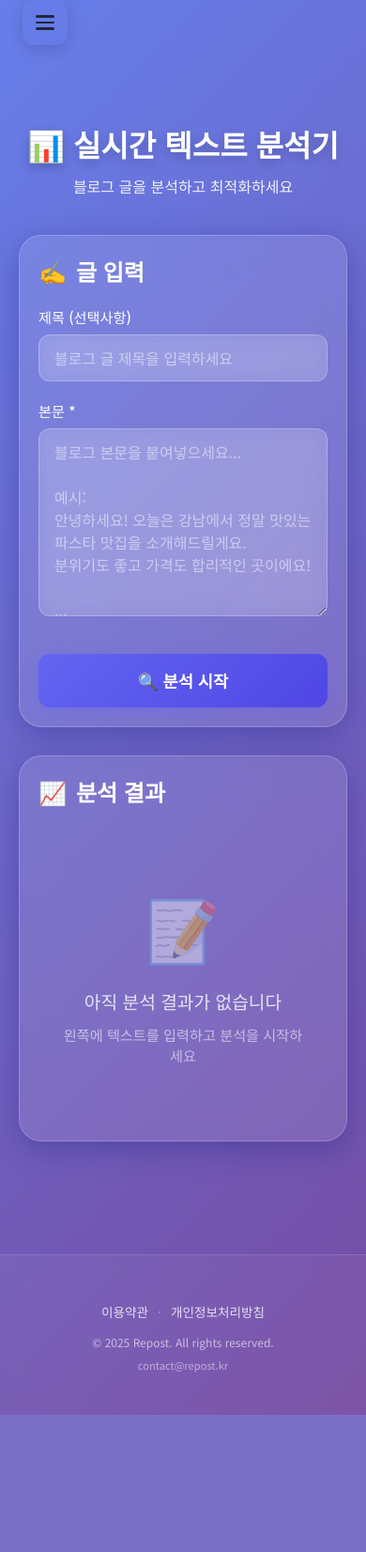
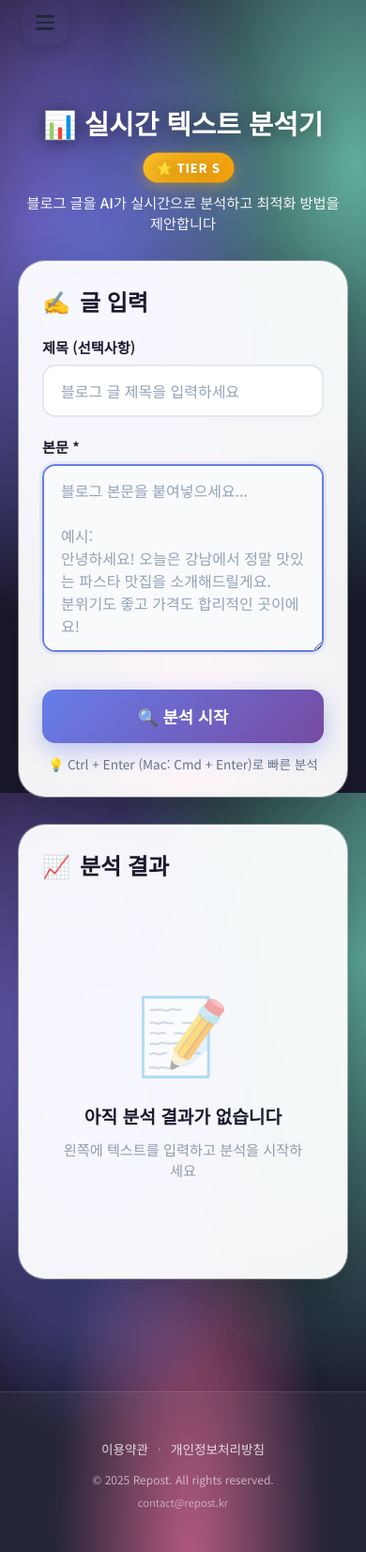
Before and after one commit to JIN8688/repost, a Flask app: page /tools/text-analyzer in a window 390 px wide. Shown: the whole page at 94% size. Before the commit the page ends 1506 px from the top, so only its background shows below. Run offline with Flask 3, Linux system fonts and the light colour scheme.

Commit message:
⭐ 텍스트 분석기 프로덕션 업그레이드 완료 (Tier S)
✨ 주요 개선 사항:

1️⃣ 홈 배경 적용:
- 동일한 그라데이션 배경
- background-attachment: fixed

2️⃣ Tier S 배지 추가:
- 골드 펄스 애니메이션
- 명확한 등급 표시

3️⃣ Toast 알림 시스템:
- alert() 완전 제거
- 성공/에러/정보 타입별 표시
- 3초 자동 사라짐

4️⃣ 에러 처리 강화:
- HTTP 상태 체크
- 상세한 에러 메시지
- 재시도 버튼

5️⃣ 입력 검증:
- 최소 50자 체크
- 포커스 자동 이동

6️⃣ 디자인 통일:
- 글라스모피즘 강화
- 일관된 색상
- 반응형 완벽 대응

7️⃣ UX 개선:
- 키보드 단축키 안내
- 페이지 로드 시 포커스
- 로딩 애니메이션 개선

🚀 프로덕션 준비 완료!

```diff
--- a/templates/text-analyzer.html
+++ b/templates/text-analyzer.html
@@ -4,6 +4,17 @@
 
 {% block extra_css %}
 <style>
+    /* 홈 배경 그대로 사용 */
+    body {
+        background:
+            radial-gradient(at 27% 37%, rgba(102, 126, 234, 0.8) 0px, transparent 50%),
+            radial-gradient(at 97% 21%, rgba(125, 235, 200, 0.7) 0px, transparent 50%),
+            radial-gradient(at 52% 99%, rgba(244, 107, 153, 0.7) 0px, transparent 50%),
+            radial-gradient(at 10% 29%, rgba(118, 75, 162, 0.8) 0px, transparent 50%),
+            #1a1a2e !important;
+        background-attachment: fixed !important;
+    }
+
     .page-header {
         text-align: center;
         padding: 60px 20px 40px;
@@ -16,17 +27,37 @@
     }
 
     .page-header h1 {
-        font-size: 2.5rem;
-        font-weight: 700;
+        font-size: clamp(1.8rem, 5vw, 2.5rem);
+        font-weight: 800;
         color: white;
         margin-bottom: 10px;
-        text-shadow: 0 4px 12px rgba(0, 0, 0, 0.2);
+        text-shadow: 0 2px 20px rgba(0, 0, 0, 0.5);
     }
 
     .page-header p {
-        font-size: 1.1rem;
-        color: rgba(255, 255, 255, 0.9);
-        font-weight: 300;
+        font-size: clamp(0.95rem, 2.5vw, 1.1rem);
+        color: rgba(255, 255, 255, 0.95);
+        font-weight: 500;
+    }
+
+    .tier-badge {
+        display: inline-block;
+        background: linear-gradient(135deg, #fbbf24 0%, #f59e0b 100%);
+        color: white;
+        font-weight: 800;
+        text-transform: uppercase;
+        letter-spacing: 0.05em;
+        padding: 6px 14px;
+        border-radius: 16px;
+        font-size: 0.8rem;
+        box-shadow: 0 4px 15px rgba(251, 191, 36, 0.4);
+        margin-left: 12px;
+        animation: pulse 2s ease-in-out infinite;
+    }
+
+    @keyframes pulse {
+        0%, 100% { transform: scale(1); }
+        50% { transform: scale(1.05); }
     }
 
     .container {
@@ -48,24 +79,27 @@
     }
 
     .glass-card {
-        background: rgba(255, 255, 255, 0.1);
-        backdrop-filter: blur(20px);
-        border: 1px solid rgba(255, 255, 255, 0.2);
-        border-radius: 24px;
-        padding: 30px;
-        box-shadow: 0 8px 32px 0 rgba(31, 38, 135, 0.37);
+        background: rgba(255, 255, 255, 0.95);
+        backdrop-filter: blur(30px) saturate(180%);
+        -webkit-backdrop-filter: blur(30px) saturate(180%);
+        border: 1px solid rgba(255, 255, 255, 0.4);
+        border-radius: 28px;
+        padding: 35px;
+        box-shadow: 0 20px 60px rgba(0, 0, 0, 0.3),
+                    0 0 0 1px rgba(255, 255, 255, 0.5),
+                    inset 0 1px 0 rgba(255, 255, 255, 0.8);
         transition: all 0.3s ease;
     }
 
     .glass-card:hover {
         transform: translateY(-5px);
-        box-shadow: 0 12px 40px 0 rgba(31, 38, 135, 0.45);
+        box-shadow: 0 25px 70px rgba(0, 0, 0, 0.35);
     }
 
     .card-title {
         font-size: 1.5rem;
-        font-weight: 600;
-        color: white;
+        font-weight: 700;
+        color: #1a1a2e;
         margin-bottom: 20px;
         display: flex;
         align-items: center;
@@ -84,20 +118,19 @@
 
     .input-label {
         display: block;
-        color: white;
-        font-weight: 500;
+        color: #1a1a2e;
+        font-weight: 600;
         margin-bottom: 8px;
         font-size: 0.95rem;
     }
 
     .input-field {
         width: 100%;
-        padding: 12px 16px;
-        background: rgba(255, 255, 255, 0.15);
-        backdrop-filter: blur(10px);
-        border: 1px solid rgba(255, 255, 255, 0.25);
-        border-radius: 12px;
-        color: white;
+        padding: 14px 18px;
+        background: white;
+        border: 2px solid #e2e8f0;
+        border-radius: 14px;
+        color: #1a1a2e;
         font-size: 1rem;
         font-family: inherit;
         transition: all 0.3s ease;
@@ -105,13 +138,13 @@
 
     .input-field:focus {
         outline: none;
-        background: rgba(255, 255, 255, 0.2);
-        border-color: rgba(255, 255, 255, 0.4);
-        box-shadow: 0 0 0 3px rgba(255, 255, 255, 0.1);
+        background: #f8fafc;
+        border-color: #667eea;
+        box-shadow: 0 0 0 3px rgba(102, 126, 234, 0.1);
     }
 
     .input-field::placeholder {
-        color: rgba(255, 255, 255, 0.5);
+        color: #94a3b8;
     }
 
     textarea.input-field {
@@ -123,27 +156,39 @@
     .analyze-btn {
         width: 100%;
         padding: 16px;
-        background: linear-gradient(135deg, #6366f1 0%, #4f46e5 100%);
+        background: linear-gradient(135deg, #667eea 0%, #764ba2 100%);
         border: none;
-        border-radius: 12px;
+        border-radius: 14px;
         color: white;
         font-size: 1.1rem;
-        font-weight: 600;
+        font-weight: 700;
         cursor: pointer;
         transition: all 0.3s ease;
-        box-shadow: 0 4px 15px rgba(99, 102, 241, 0.4);
+        box-shadow: 0 8px 24px rgba(102, 126, 234, 0.4);
         margin-top: 20px;
     }
 
-    .analyze-btn:hover {
-        transform: translateY(-2px);
-        box-shadow: 0 6px 20px rgba(99, 102, 241, 0.6);
+    .analyze-btn:hover:not(:disabled) {
+        transform: translateY(-3px);
+        box-shadow: 0 12px 32px rgba(102, 126, 234, 0.5);
+        background: linear-gradient(135deg, #764ba2 0%, #667eea 100%);
+    }
+
+    .analyze-btn:active:not(:disabled) {
+        transform: translateY(-1px);
     }
 
     .analyze-btn:disabled {
         opacity: 0.6;
         cursor: not-allowed;
         transform: none;
+    }
+
+    .keyboard-hint {
+        text-align: center;
+        color: #64748b;
+        font-size: 0.85rem;
+        margin-top: 12px;
     }
 
     .results-section {
@@ -309,48 +363,93 @@
     }
 
     .loading-text {
-        color: white;
+        color: #475569;
         font-size: 1.1rem;
+        font-weight: 600;
     }
 
     .empty-state {
         text-align: center;
-        padding: 60px 20px;
-        color: rgba(255, 255, 255, 0.8);
+        padding: 80px 20px;
+        color: #64748b;
     }
 
     .empty-icon {
-        font-size: 4rem;
+        font-size: 5rem;
         margin-bottom: 20px;
         opacity: 0.5;
     }
 
     .message-box {
-        background: rgba(255, 255, 255, 0.15);
-        border: 1px solid rgba(255, 255, 255, 0.3);
+        background: #f8fafc;
+        border: 1px solid #e2e8f0;
         border-radius: 10px;
         padding: 12px 16px;
-        color: rgba(255, 255, 255, 0.9);
+        color: #475569;
         font-size: 0.95rem;
         margin-top: 10px;
         display: flex;
         align-items: center;
         gap: 10px;
+        font-weight: 500;
     }
 
     .message-box.warning {
-        background: rgba(245, 158, 11, 0.15);
-        border-color: rgba(245, 158, 11, 0.4);
+        background: rgba(245, 158, 11, 0.08);
+        border-color: rgba(245, 158, 11, 0.2);
+        color: #b45309;
     }
 
     .message-box.info {
-        background: rgba(59, 130, 246, 0.15);
-        border-color: rgba(59, 130, 246, 0.4);
+        background: rgba(59, 130, 246, 0.08);
+        border-color: rgba(59, 130, 246, 0.2);
+        color: #1e40af;
     }
 
     .message-box.success {
-        background: rgba(16, 185, 129, 0.15);
-        border-color: rgba(16, 185, 129, 0.4);
+        background: rgba(16, 185, 129, 0.08);
+        border-color: rgba(16, 185, 129, 0.2);
+        color: #047857;
+    }
+
+    /* Toast 알림 */
+    .toast {
+        position: fixed;
+        bottom: 30px;
+        right: 30px;
+        background: white;
+        color: #1a1a2e;
+        padding: 16px 24px;
+        border-radius: 14px;
+        box-shadow: 0 12px 32px rgba(0, 0, 0, 0.2);
+        display: flex;
+        align-items: center;
+        gap: 12px;
+        z-index: 10000;
+        animation: slideInUp 0.3s ease-out;
+        min-width: 300px;
+        border: 2px solid #e2e8f0;
+    }
+
+    .toast.error {
+        background: #fef2f2;
+        border-color: #fecaca;
+    }
+
+    .toast.success {
+        background: #f0fdf4;
+        border-color: #bbf7d0;
+    }
+
+    @keyframes slideInUp {
+        from {
+            opacity: 0;
+            transform: translateY(100px);
+        }
+        to {
+            opacity: 1;
+            transform: translateY(0);
+        }
     }
 
     @media (max-width: 1200px) {
@@ -359,23 +458,40 @@
         }
 
         textarea.input-field {
-            min-height: 200px;
+            min-height: 250px;
         }
     }
 
     @media (max-width: 768px) {
-        .page-header h1 { font-size: 2rem; }
-        .page-header p { font-size: 1rem; }
-        .glass-card { padding: 20px; }
-        .score-number { font-size: 3rem; }
+        .page-header {
+            padding: 40px 20px 30px;
+        }
+
+        .glass-card {
+            padding: 24px;
+        }
+
+        .score-number {
+            font-size: 3rem;
+        }
+
+        textarea.input-field {
+            min-height: 200px;
+        }
+
+        .toast {
+            right: 20px;
+            left: 20px;
+            min-width: auto;
+        }
     }
 </style>
 {% endblock %}
 
 {% block content %}
 <div class="page-header">
-    <h1>📊 실시간 텍스트 분석기</h1>
-    <p>블로그 글을 분석하고 최적화하세요</p>
+    <h1>📊 실시간 텍스트 분석기<span class="tier-badge">⭐ Tier S</span></h1>
+    <p>블로그 글을 AI가 실시간으로 분석하고 최적화 방법을 제안합니다</p>
 </div>
 
 <div class="container">
@@ -411,6 +527,10 @@
             <button id="analyzeBtn" class="analyze-btn" onclick="analyzeText()">
                 🔍 분석 시작
             </button>
+
+            <div class="keyboard-hint">
+                💡 Ctrl + Enter (Mac: Cmd + Enter)로 빠른 분석
+            </div>
         </div>
 
         <!-- 📊 결과 섹션 -->
@@ -423,7 +543,7 @@
             <div id="resultsContainer">
                 <div class="empty-state">
                     <div class="empty-icon">📝</div>
-                    <div style="font-size: 1.2rem; margin-bottom: 10px;">아직 분석 결과가 없습니다</div>
+                    <div style="font-size: 1.2rem; font-weight: 600; margin-bottom: 10px; color: #1a1a2e;">아직 분석 결과가 없습니다</div>
                     <div style="font-size: 0.95rem; opacity: 0.7;">왼쪽에 텍스트를 입력하고 분석을 시작하세요</div>
                 </div>
             </div>
@@ -432,23 +552,55 @@
 </div>
 
 <script>
+    // Toast 알림 표시
+    function showToast(message, type = 'info') {
+        const existingToast = document.querySelector('.toast');
+        if (existingToast) {
+            existingToast.remove();
+        }
+
+        const toast = document.createElement('div');
+        toast.className = `toast ${type}`;
+
+        const icon = type === 'error' ? '❌' : type === 'success' ? '✅' : 'ℹ️';
+        toast.innerHTML = `
+            <span style="font-size: 1.5rem;">${icon}</span>
+            <span style="font-weight: 600;">${message}</span>
+        `;
+
+        document.body.appendChild(toast);
+
+        setTimeout(() => {
+            toast.style.animation = 'slideInUp 0.3s ease-out reverse';
+            setTimeout(() => toast.remove(), 300);
+        }, 3000);
+    }
+
     async function analyzeText() {
         const text = document.getElementById('textInput').value.trim();
         const title = document.getElementById('titleInput').value.trim();
         const btn = document.getElementById('analyzeBtn');
         const resultsContainer = document.getElementById('resultsContainer');
 
+        // 입력 검증
         if (!text) {
-            alert('본문을 입력해주세요!');
+            showToast('본문을 입력해주세요!', 'error');
+            document.getElementById('textInput').focus();
+            return;
+        }
+
+        if (text.length < 50) {
+            showToast('본문이 너무 짧습니다. 최소 50자 이상 입력해주세요.', 'error');
             return;
         }
 
         btn.disabled = true;
-        btn.textContent = '🔄 분석 중...';
+        btn.innerHTML = '<span style="display: inline-block; animation: spin 1s linear infinite;">🔄</span> 분석 중...';
         resultsContainer.innerHTML = `
             <div class="loading">
                 <div class="spinner"></div>
                 <div class="loading-text">AI가 텍스트를 분석하고 있습니다...</div>
+                <div style="color: #94a3b8; font-size: 0.9rem; margin-top: 10px;">잠시만 기다려주세요</div>
             </div>
         `;
 
@@ -461,10 +613,15 @@
                 body: JSON.stringify({ text, title })
             });
 
+            if (!response.ok) {
+                throw new Error(`HTTP ${response.status}: 서버 오류`);
+            }
+
             const data = await response.json();
 
             if (data.success) {
                 displayResults(data.analysis);
+                showToast('분석이 완료되었습니다!', 'success');
             } else {
                 throw new Error(data.error || '분석 실패');
             }
@@ -473,13 +630,17 @@
             resultsContainer.innerHTML = `
                 <div class="empty-state">
                     <div class="empty-icon">❌</div>
-                    <div style="font-size: 1.2rem;">분석 중 오류가 발생했습니다</div>
-                    <div style="font-size: 0.95rem; opacity: 0.7;">${error.message}</div>
+                    <div style="font-size: 1.2rem; font-weight: 600; margin-bottom: 10px; color: #dc2626;">분석 중 오류가 발생했습니다</div>
+                    <div style="font-size: 0.95rem; opacity: 0.7; margin-bottom: 20px;">${error.message}</div>
+                    <button onclick="analyzeText()" style="padding: 10px 20px; background: linear-gradient(135deg, #667eea 0%, #764ba2 100%); color: white; border: none; border-radius: 10px; font-weight: 600; cursor: pointer;">
+                        🔄 다시 시도
+                    </button>
                 </div>
             `;
+            showToast('분석 중 오류가 발생했습니다', 'error');
         } finally {
             btn.disabled = false;
-            btn.textContent = '🔍 분석 시작';
+            btn.innerHTML = '🔍 분석 시작';
         }
     }
 
@@ -491,7 +652,7 @@
         // 1️⃣ 가독성 점수
         html += `
             <div class="score-display">
-                <div class="score-number">${analysis.readability.score}<span style="font-size: 2rem;">/100</span></div>
+                <div class="score-number">${analysis.readability.score}<span style="font-size: 2rem; opacity: 0.7;">/100</span></div>
                 <div class="score-label">가독성 점수</div>
             </div>
         `;
@@ -674,5 +835,10 @@
             analyzeText();
         }
     });
+
+    // 페이지 로드 시 포커스
+    window.addEventListener('load', function() {
+        document.getElementById('textInput').focus();
+    });
 </script>
 {% endblock %}
```
Also changed, not shown: other parts of templates/text-analyzer.html (+52 -43 lines).
